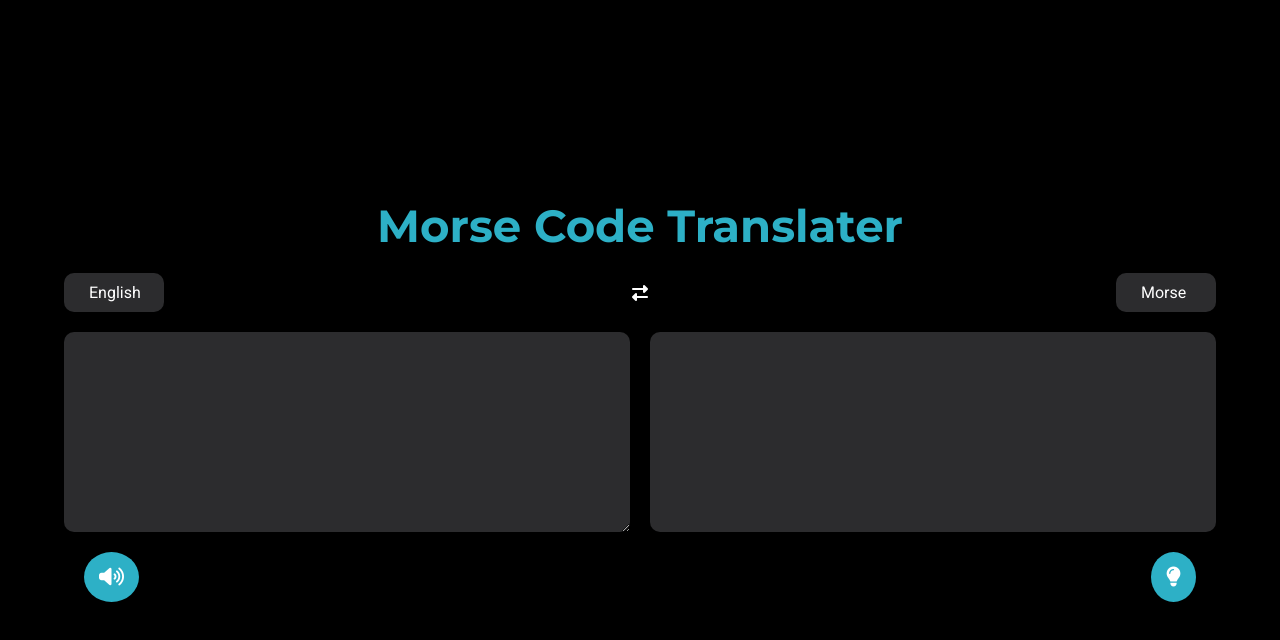
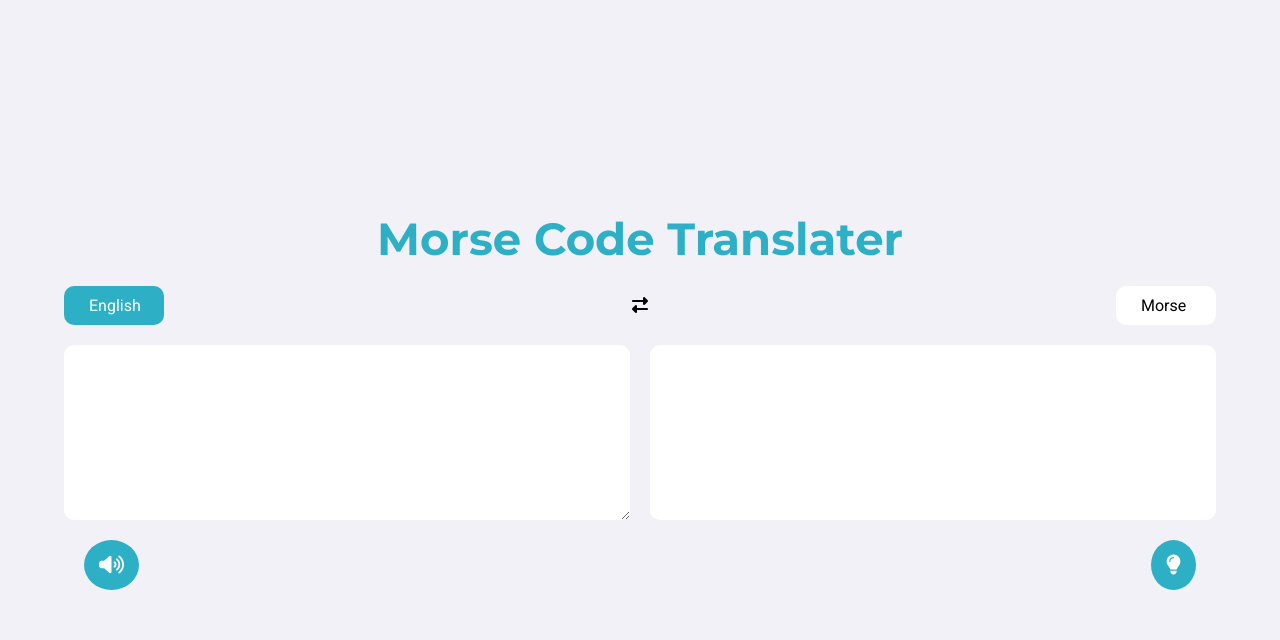
Before and after one commit to iKarans/iMorse, a website: page index.html in a window 1280 px wide. Both pictures are taken after a click on the icon 1173 px from the left and 577 px from the top of the page. Drawn offline with Linux system fonts and the light colour scheme.

Commit message:
made lang 1 btn blue

```diff
--- a/main.js
+++ b/main.js
@@ -145,6 +145,18 @@ const outputOne = document.querySelector(".translater__output-1");
 const outputOneB = document.querySelector(".translater__output-1b");
 const outputTwo = document.querySelector(".translater__output-2");
 const soundIcon = document.querySelector(".translater__sound");
+const lightIcon = document.querySelector(".translater__light");
+const body = document.querySelector("body");
+
+lightIcon.addEventListener("click", () => {
+    body.classList.toggle("grey");
+    // languageOne.classList.toggle("light");
+    languageTwo.classList.toggle("light");
+    outputOne.classList.toggle("light");
+    outputOneB.classList.toggle("light");
+    outputTwo.classList.toggle("light");
+    exchangeArrows.classList.toggle("blackfont");
+})
 
 soundIcon.addEventListener("click", () => {
     const morse = new morseSynth();
@@ -171,8 +183,6 @@ exchangeArrows.addEventListener("click", () => {
     outputOne.value = "";
     outputOneB.value = "";
     outputTwo.innerText = "";
-    // var morse = new morseSynth();
-    // morse.play('Hello World.');
 });
 
 
--- a/scss/components.scss
+++ b/scss/components.scss
@@ -1,7 +1,20 @@
 body {
-    background-color: black;
+    background-color: #1C1C1C;
     color: white;
     font-family: 'Roboto', sans-serif;
+}
+
+.light {
+    background-color: white !important;
+    color: black !important;
+}
+
+.blackfont {
+    color: black !important;
+}
+
+.grey {
+    background-color: #f2f1f7 !important;
 }
 
 .translater {
@@ -13,7 +26,7 @@ body {
         font-size: 45px;
     }
     &__language-1 {
-        background-color: #2C2C2E;
+        background-color: #2db0c6;
         padding: 10px 25px;
         border-radius: 10px;
         width: 100px;
@@ -34,7 +47,7 @@ body {
         background-color: #2C2C2E;
         border-radius: 10px;
         width: 100%;
-        height: 200px;
+        height: 175px;
         border: none;
         word-break: break-all;
         padding: 10px;
@@ -47,7 +60,7 @@ body {
         background-color: #2C2C2E;
         border-radius: 10px;
         width: 100%;
-        height: 200px;
+        height: 175px;
         border: none;
         word-break: break-all;
         color: white;
@@ -61,7 +74,7 @@ body {
         background-color: #2C2C2E;
         border-radius: 10px;
         width: 100%;
-        height: 200px;
+        height: 175px;
         border: none;
         word-break: break-all;
         padding: 10px;
```
Also changed, not shown: scss/main.css.
